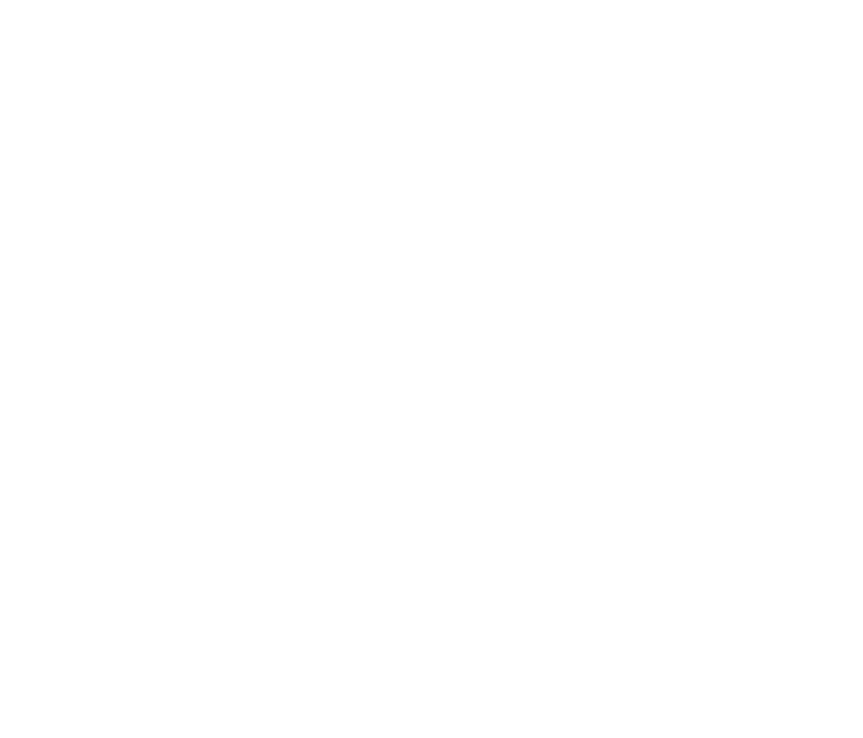
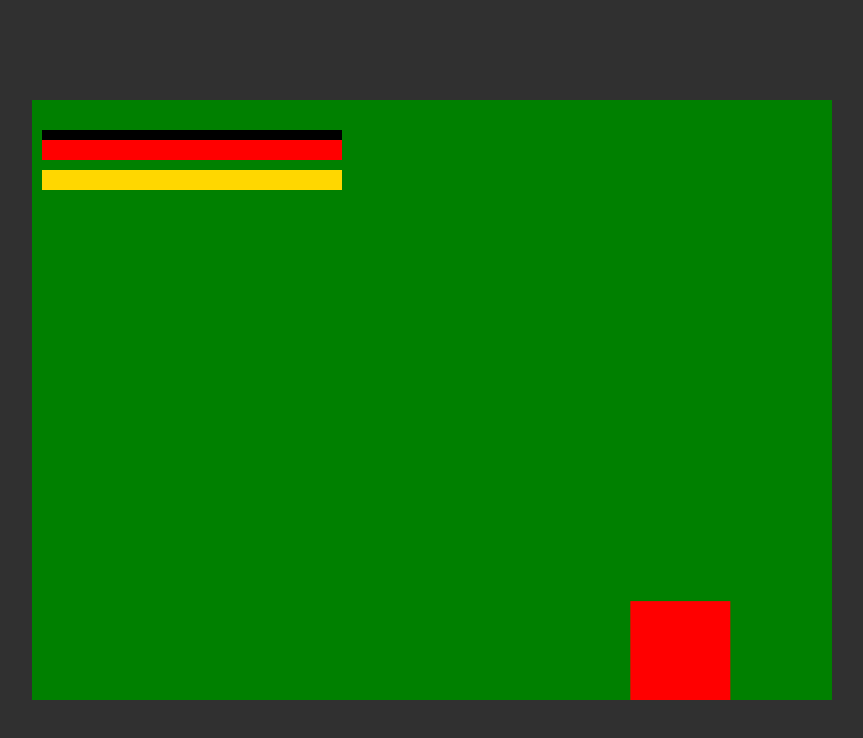
Before and after one commit to yunnaibai/UltimateSwordGame, a website: page client/game.html in a window 1280 px wide. Shown: the whole page, without its empty margins (208-1071 px from the left). Drawn offline with Linux system fonts and the light colour scheme.

Commit message:
game test engine added

```diff
--- a/client/game.html
+++ b/client/game.html
@@ -1,12 +1,16 @@
 <!DOCTYPE html>
-<html lang="en">
+<html lang="de">
 <head>
     <meta charset="UTF-8">
     <meta http-equiv="X-UA-Compatible" content="IE=edge">
     <meta name="viewport" content="width=device-width, initial-scale=1.0">
-    <title>Game: UltimateSwordGame</title>
+    <link rel="stylesheet" href="style.css">
+    <title>Game</title>
 </head>
 <body>
-
+    <main>
+        <canvas id ="canvas" width ="800" height="600"> </canvas>
+    </main>
+    <script type="module" src="./js/main.js"></script>
 </body>
 </html>
--- /dev/null
+++ b/client/js/Level.js
@@ -0,0 +1 @@
+export const levelSize = [800, 600]
--- /dev/null
+++ b/client/js/Timer.js
@@ -0,0 +1,53 @@
+class Timer
+{
+    constructor(deltaTime)
+    {
+        this.accumulatedTime = 0
+        this.lastTime = null
+        this.deltaTime = deltaTime
+        this.paused = false
+    }
+
+    start()
+    {
+        requestAnimationFrame(this.loop.bind(this))
+    }
+
+    loop(currentTime)
+    {
+        if(this.paused) return
+
+        if(this.lastTime)
+        {
+            this.accumulatedTime += currentTime - this.lastTime
+
+            if(this.accumulatedTime > 1000)
+            {
+                this.accumulatedTime = 1000
+            }
+
+            while(this.accumulatedTime > this.deltaTime)
+            {
+                this.update(this.deltaTime)
+                this.accumulatedTime -= this.deltaTime
+            }
+
+
+        }
+        this.lastTime = currentTime
+        this.start()
+    }
+
+    pause()
+    {
+        this.lastTime = null
+        this.paused = true
+    }
+
+    update()
+    {
+
+    }
+}
+
+export const timer = new Timer(1000/60)
--- /dev/null
+++ b/client/js/canvas.js
@@ -0,0 +1,7 @@
+export const canvas = document.getElementById("canvas")
+export const ctx = canvas.getContext("2d")
+
+export function clearCanvas()
+{
+    ctx.clearRect(0, 0, canvas.clientWidth, canvas.height)
+}
--- /dev/null
+++ b/client/js/main.js
@@ -0,0 +1,55 @@
+import {Rectangle} from "./objects/Rectangle.js"
+import {Box} from "./objects/Box.js"
+import {clearCanvas} from "./canvas.js"
+import {timer} from "./Timer.js"
+
+const rechteck1 = new Rectangle({pos: [10, 30], size: [300, 20], color: "black"})
+const rechteck2 = new Rectangle({pos: [10, 40], size: [300, 20], color: "red"})
+const rechteck3 = new Rectangle({pos: [10, 70], size: [300, 20], color: "gold"})
+
+
+rechteck1.draw()
+rechteck2.draw()
+rechteck3.draw()
+
+
+
+const box = new Box
+({
+    pos: [100, 500],
+    size: [100, 100],
+    color: "red",
+})
+
+box.vel = [0.1, -0.2]
+
+box.update(1000 / 60)
+
+box.draw()
+
+timer.update = (deltaTime) =>
+{
+    clearCanvas()
+    box.update(deltaTime)
+    box.inLevelBorder()
+    box.draw()
+    rechteck1.draw()
+    rechteck2.draw()
+    rechteck3.draw()
+}
+
+timer.start()
+
+/* window.addEventListener("keydown", e =>
+{
+    if(e.key === " ")
+    {
+        clearCanvas()
+        box.update(1000/60)
+        box.draw()
+        rechteck1.draw()
+        rechteck2.draw()
+        rechteck3.draw()
+
+    }
+}) */
--- /dev/null
+++ b/client/js/objects/Box.js
@@ -0,0 +1,39 @@
+import {Rectangle} from "./Rectangle.js"
+import {levelSize} from "../Level.js"
+
+export class Box extends Rectangle
+{
+    constructor(options)
+    {
+        super(options)
+        this.grav = 0.00009      // Gravitation
+        this.friction = 0.0       // Widerstand
+        this.vel = [0,0]        // Geschwindigkeit
+        this.acc = 0            // Beschleunigung
+        this.onGround = false   // Gibt an, ob das Objekt auf dem Boden ist
+    }
+
+    update(deltaTime)
+    {
+        this.vel[0] += this.acc * deltaTime
+        this.vel[0] *= (1 - this.friction)
+        this.vel[1] += this.grav * deltaTime
+        this.pos[0] += this.vel[0] * deltaTime
+        this.pos[1] += this.vel[1] * deltaTime
+        this.onGround = false
+    }
+
+    inLevelBorder()
+    {
+        if(this.left <= 0) this.vel[0] = 0.0
+        if(this.right >= levelSize[0]) this.vel[0] = 0.0
+        if(this.top <= 0) this.vel[1] = 0.0
+        if(this.bottom >= levelSize[1])
+        {
+            this.vel[1] = 0.0
+            this.grav = 0.0
+            this.onGround = true
+        }
+
+    }
+}
--- /dev/null
+++ b/client/js/objects/Rectangle.js
@@ -0,0 +1,77 @@
+import {ctx} from "../canvas.js"
+
+
+export class Rectangle
+{
+    constructor(options)
+    {
+        this.pos = options.pos
+        this.size = options.size
+        this.color = options.color
+        this.type = "Rectangle"
+    }
+
+    get left()
+    {
+        return this.pos[0]                      // pos[0] gibt mir die Position des Objekts auf der Y-Achse wieder
+    }
+
+    get right()
+    {
+        return this.pos[0] + this.size[0]       // pos[0] gibt mir die Position auf der X-Achse und size[0] gibt mir die breite des Objekts wieder
+    }
+
+    get top()
+    {
+        return this.pos[1]                      // pos[1] gibt mir die Position des Objekts auf der Y-Achse wieder
+    }
+
+    get bottom()
+    {
+        return this.pos[1] + this.size[1]       // pos[1] gibt mir die Position auf der Y-Achse und size[1] gibt mir die Höhe bzw. größe des Objekts wieder
+    }
+
+    setLeft(val)
+    {
+        this.pos[0] = val
+    }
+
+    setRight(val)
+    {
+        this.pos[0] = val - this.size[0]
+    }
+
+    setTop(val)
+    {
+        this.pos[1] = val
+    }
+
+    setBottom(val)
+    {
+        this.pos[1] = val - this.size[1]
+    }
+
+    draw()
+    {
+        ctx.fillStyle = this.color
+        ctx.fillRect(this.pos[0], this.pos[1], this.size[0], this.size[1])
+    }
+
+    collision(b)
+    {
+        if(this.right >= b.left)
+        {
+            if(this.bottom >= b.top)
+            {
+                if(this.left <= b.right)
+                {
+                    if(this.top <= b.bottom)
+                    {
+                        return true
+                    }
+                }
+            }
+        }
+        return false
+    }
+}
--- a/client/style.css
+++ b/client/style.css
@@ -1,4 +1,14 @@
 
+#canvas{
+    background-color: green
+}
+
+main{
+    min-height: 100vh;
+    display: flex;
+    justify-content: center;
+    align-items: center;
+}
 
 :root{
     --main-color: #ffffff;
```
Also changed, not shown: client/index.html (+1 -1 lines), data.json (+9 -2 lines), client/login.js (renamed from client/game.js).
